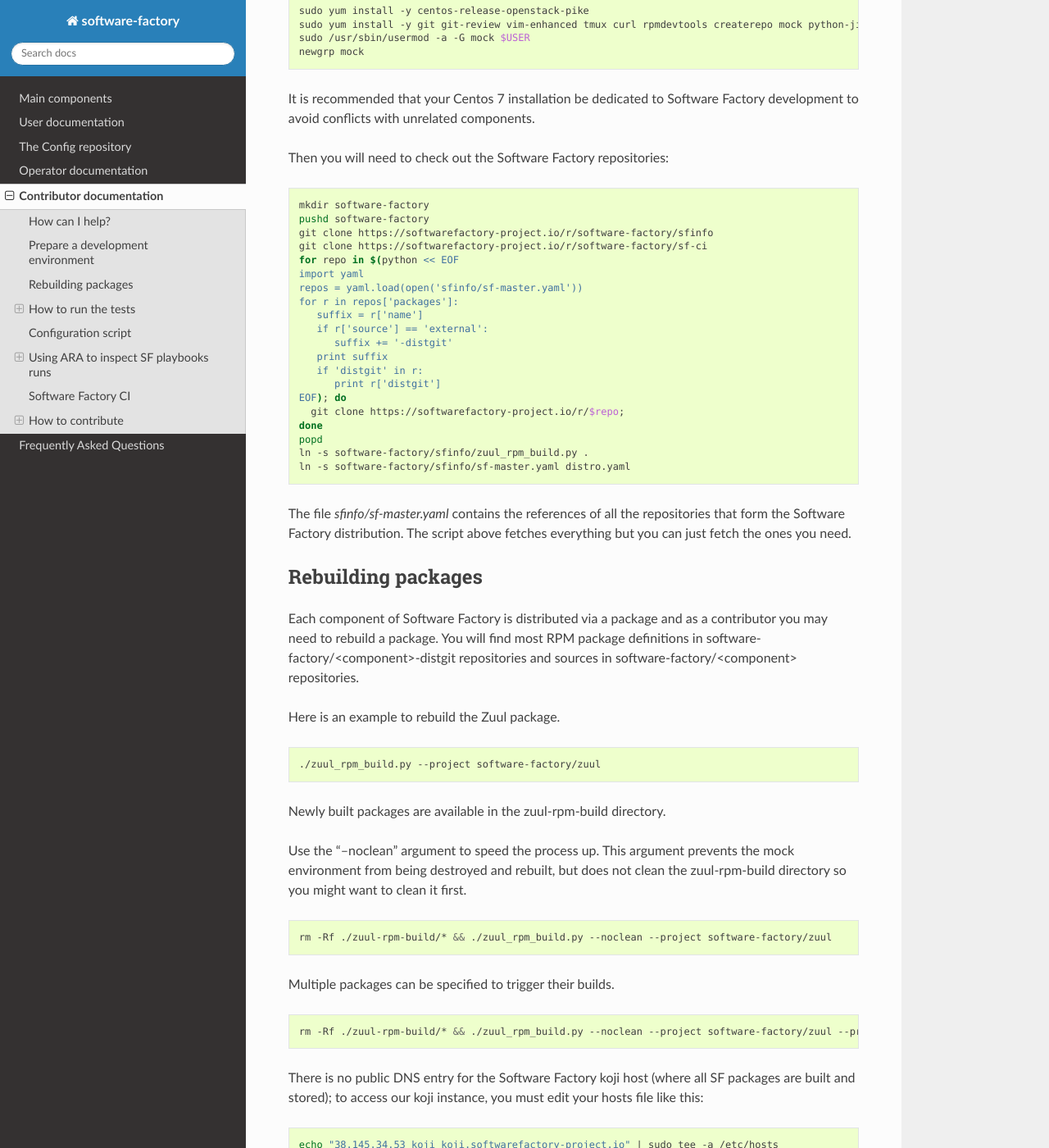
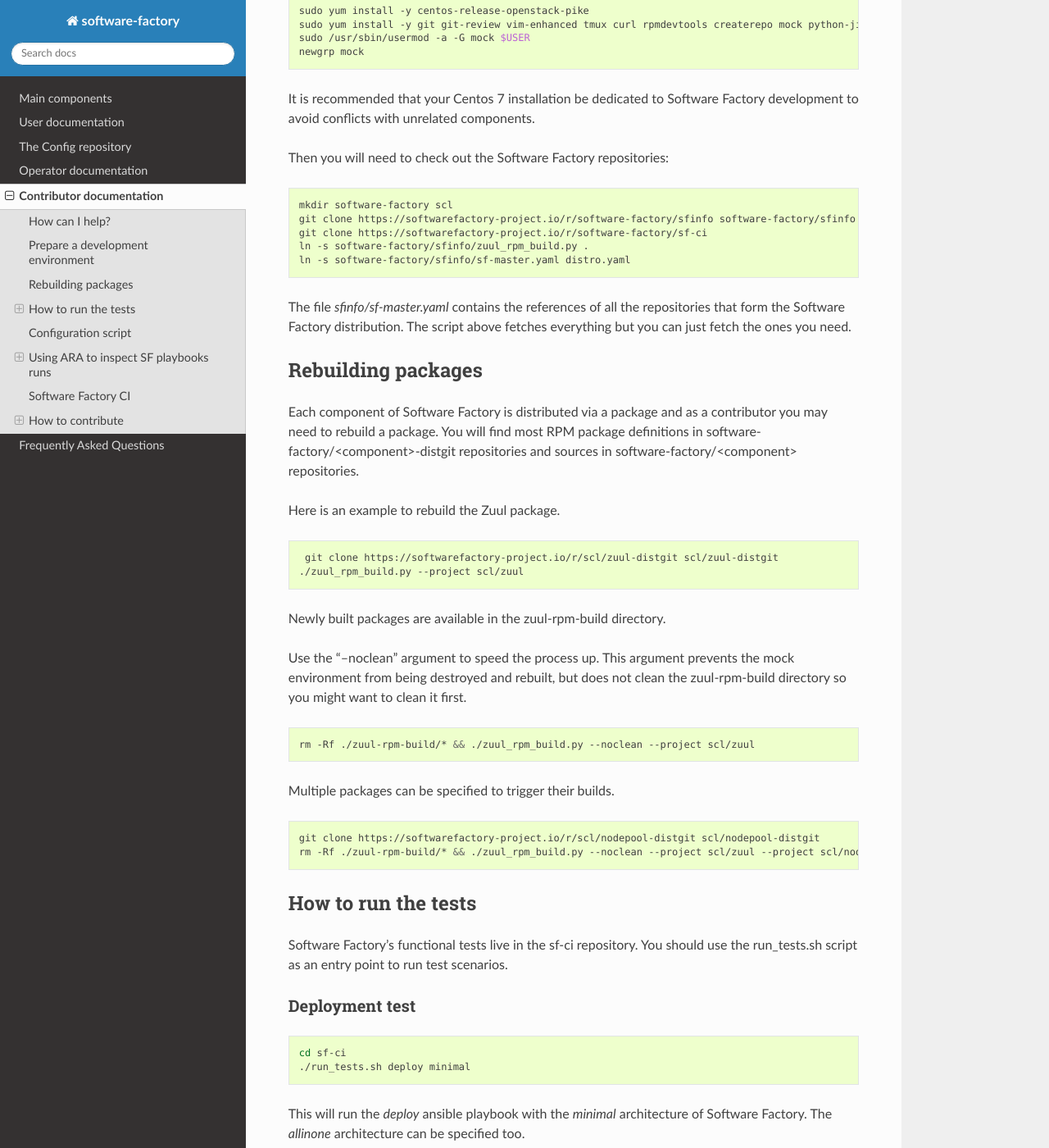
Before and after one commit to softwarefactory-project/sf-docs, a Sphinx documentation site: the page built from docs/contributor/index.rst, in a window 1280 px wide and 1400 px high, scrolled down 664 px. Shown: the whole window at 82% size. Built offline with Sphinx 7.4.7 and the Read the Docs theme 2.0.0, drawn with Linux system fonts in a browser that asks for light colours; some of the changed text lies outside the part shown.

Commit message:
contributor: replace example with scl packages
Change-Id: I9d5eb7c09b0737fcb79e930e0bb0a22ba92b1e28

```diff
--- a/docs/contributor/index.rst
+++ b/docs/contributor/index.rst
@@ -35,24 +35,9 @@
 
 .. code-block:: bash
 
- mkdir software-factory
- pushd software-factory
- git clone https://softwarefactory-project.io/r/software-factory/sfinfo
+ mkdir software-factory scl
+ git clone https://softwarefactory-project.io/r/software-factory/sfinfo software-factory/sfinfo
  git clone https://softwarefactory-project.io/r/software-factory/sf-ci
- for repo in $(python << EOF
- import yaml
- repos = yaml.load(open('sfinfo/sf-master.yaml'))
- for r in repos['packages']:
-    suffix = r['name']
-    if r['source'] == 'external':
-       suffix += '-distgit'
-    print suffix
-    if 'distgit' in r:
-       print r['distgit']
- EOF); do
-   git clone https://softwarefactory-project.io/r/$repo;
- done
- popd
  ln -s software-factory/sfinfo/zuul_rpm_build.py .
  ln -s software-factory/sfinfo/sf-master.yaml distro.yaml
 
@@ -72,7 +57,8 @@
 
 .. code-block:: bash
 
- ./zuul_rpm_build.py --project software-factory/zuul
+  git clone https://softwarefactory-project.io/r/scl/zuul-distgit scl/zuul-distgit
+ ./zuul_rpm_build.py --project scl/zuul
 
 Newly built packages are available in the zuul-rpm-build directory.
 
@@ -82,20 +68,14 @@
 
 .. code-block:: bash
 
- rm -Rf ./zuul-rpm-build/* && ./zuul_rpm_build.py --noclean --project software-factory/zuul
+ rm -Rf ./zuul-rpm-build/* && ./zuul_rpm_build.py --noclean --project scl/zuul
 
 Multiple packages can be specified to trigger their builds.
 
 .. code-block:: bash
 
- rm -Rf ./zuul-rpm-build/* && ./zuul_rpm_build.py --noclean --project software-factory/zuul --project software-factory/nodepool
-
-There is no public DNS entry for the Software Factory koji host (where all SF
-packages are built and stored); to access our koji instance, you must edit your hosts file like this:
-
-.. code-block:: bash
-
- echo "38.145.34.53 koji koji.softwarefactory-project.io" | sudo tee -a /etc/hosts
+ git clone https://softwarefactory-project.io/r/scl/nodepool-distgit scl/nodepool-distgit
+ rm -Rf ./zuul-rpm-build/* && ./zuul_rpm_build.py --noclean --project scl/zuul --project scl/nodepool
 
 How to run the tests
 --------------------
@@ -108,7 +88,7 @@
 
 .. code-block:: bash
 
- cd software-factory/sf-ci
+ cd sf-ci
  ./run_tests.sh deploy minimal
 
 This will run the *deploy* ansible playbook with the *minimal* architecture
@@ -125,7 +105,7 @@
 
 .. code-block:: bash
 
- LOCAL_REPO_PATH=$(pwd)/../../zuul-rpm-build ./run_tests.sh deploy minimal
+ LOCAL_REPO_PATH=$(pwd)/../zuul-rpm-build ./run_tests.sh deploy minimal
 
 To test small changes, it's also possible to install the code directly in place,
 for example:
```
